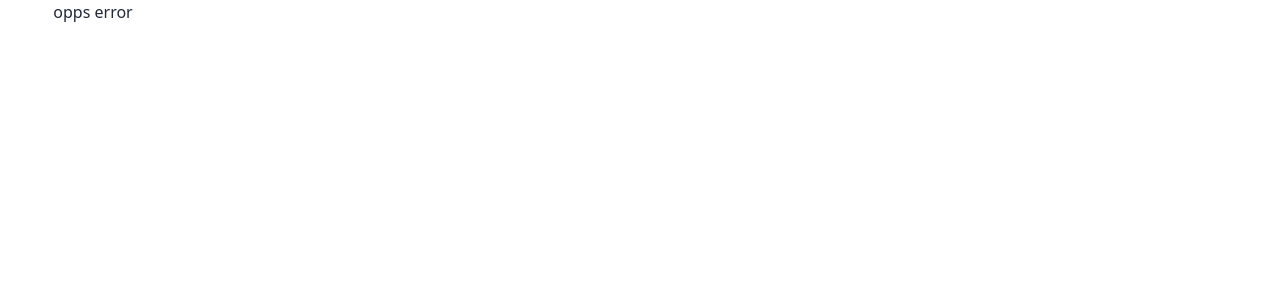
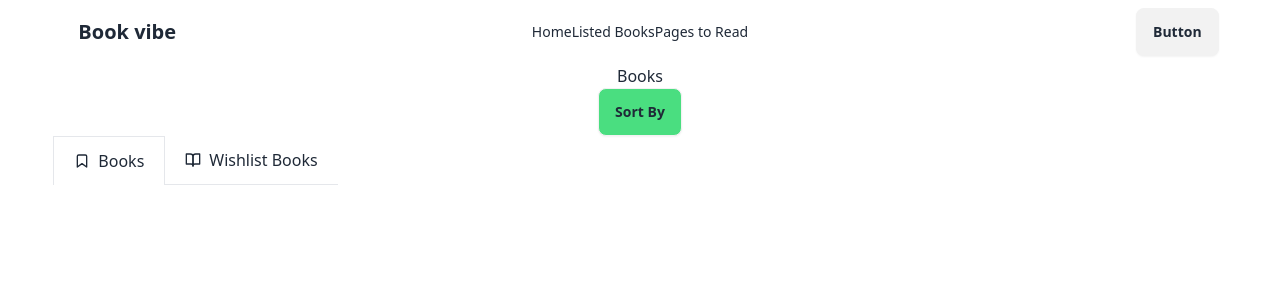
Before and after one commit to nizamuddinsangram/Book-Review-Website-public, a React (Vite) app: page /listed-book/wishlist in a window 1280 px wide. Before the commit this address had no page. Shown: the top 300 px of the page. Built offline with nearby package versions, Linux system fonts and the light colour scheme.

Commit message:
set dynamic data read and wish and show card

```diff
--- a/package.json
+++ b/package.json
@@ -14,6 +14,7 @@
     "match-sorter": "^6.3.4",
     "react": "^18.2.0",
     "react-dom": "^18.2.0",
+    "react-hot-toast": "^2.4.1",
     "react-router-dom": "^6.22.3",
     "sort-by": "^1.2.0",
     "sweetalert2": "^11.10.7"
--- a/src/Component/Banner.jsx
+++ b/src/Component/Banner.jsx
@@ -1,3 +1,4 @@
+import { Link } from "react-router-dom";
 import banner from "../../public/img7.avif";
 const Banner = () => {
   return (
@@ -9,9 +10,12 @@ const Banner = () => {
             Books to freshen <br />
             up your bookshelf
           </h2>
-          <button className="bg-green-500 text-white font-semibold py-2 px-4 rounded hover:bg-green-600">
+          <Link
+            to="/listed-book"
+            className="bg-green-500 text-white font-semibold py-2 px-4 rounded hover:bg-green-600"
+          >
             View The List
-          </button>
+          </Link>
         </div>
         {/* Right Side (40%) */}
         <div className="w-2/5">
--- a/src/Component/BookDetails.jsx
+++ b/src/Component/BookDetails.jsx
@@ -1,5 +1,6 @@
 import { useEffect, useState } from "react";
 import { useParams } from "react-router-dom";
+import { saveBook } from "../Utils/localStorage";
 import useFetchData from "../Utils/useFetchData";
 
 const BookDetails = () => {
@@ -9,13 +10,19 @@ const BookDetails = () => {
   useEffect(() => {
     if (data) {
       const single = data.find((item) => item.bookId == parseFloat(cardId));
-
       setSingleData(single);
     }
   }, [data, cardId]);
-  console.log(singleData);
-  //   const { image, bookName, category, rating, author } = singleData;
-
+  //   console.log(singleData);
+  //localStorage
+  const handleReadBooks = () => {
+    const key1 = "readBook";
+    saveBook(key1, singleData);
+  };
+  const handleWIshlist = () => {
+    const key2 = "wishlist";
+    saveBook(key2, singleData);
+  };
   return (
     <div className="flex justify-between items-center p-4 border rounded-lg shadow-md">
       {/* Left Side (Image) */}
@@ -57,10 +64,16 @@ const BookDetails = () => {
         </div>
         {/* Buttons */}
         <div className="flex">
-          <button className="bg-blue-500 btn text-white px-4 py-2 rounded-md mr-2">
+          <button
+            onClick={handleReadBooks}
+            className="bg-blue-500 btn text-white px-4 py-2 rounded-md mr-2"
+          >
             Read
           </button>
-          <button className="bg-gray-300 text-gray-700 px-4 py-2 rounded-md">
+          <button
+            onClick={handleWIshlist}
+            className="bg-gray-300 text-gray-700 px-4 py-2 rounded-md"
+          >
             Wishlist
           </button>
         </div>
--- /dev/null
+++ b/src/Component/ListedBooksCard.jsx
@@ -0,0 +1,55 @@
+import React from "react";
+import { Link } from "react-router-dom";
+
+const ListedBooksCard = ({ book }) => {
+  return (
+    <div className="border rounded-lg shadow-md flex p-4">
+      {/* Left Side (Image) */}
+      <div className="w-1/5">
+        <img src={book?.image} alt="Book Cover" className="w-full h-auto" />
+      </div>
+      {/* Right Side (Details) */}
+      <div className="w-4/5 pl-4">
+        {/* Title */}
+        <h2 className="text-xl font-bold mb-2">{book?.bookName}</h2>
+        {/* Author Name */}
+        <p className="text-gray-600 mb-2">Author: {book?.author}</p>
+        {/* Tags */}
+        <div className="flex flex-wrap mb-2">
+          {book?.tags?.map((tag, index) => (
+            <span
+              key={index}
+              className="bg-gray-200 text-gray-700 rounded-full px-2 py-1 text-sm mr-2 mb-2"
+            >
+              {tag}
+            </span>
+          ))}
+        </div>
+        {/* Horizontal Line */}
+        <hr className="my-2" />
+        {/* Publisher and Pages */}
+        <div className="flex mb-2">
+          <p className="text-gray-600 mr-4">Publisher: {book?.publisher}</p>
+          <p className="text-gray-600">Pages: {book?.totalPages}</p>
+        </div>
+        {/* Category, Rating, and View Details Button */}
+        <div className="flex items-center justify-between">
+          {/* Category and Rating */}
+          <div className="flex">
+            <p className="text-gray-600 mr-4">Category: {book?.category}</p>
+            <p className="text-gray-600">Rating: {book?.rating}</p>
+          </div>
+          {/* View Details Button */}
+          <Link
+            to={`/card/${book?.bookId}`}
+            className="bg-blue-500 text-white px-4 py-2 rounded-md"
+          >
+            View Details
+          </Link>
+        </div>
+      </div>
+    </div>
+  );
+};
+
+export default ListedBooksCard;
--- /dev/null
+++ b/src/Component/ReadBooks.jsx
@@ -0,0 +1,22 @@
+import { useEffect, useState } from "react";
+import { getBooks } from "../Utils/localStorage";
+import ListedBooksCard from "./ListedBooksCard";
+
+const ReadBooks = () => {
+  const [books, setBooks] = useState();
+  useEffect(() => {
+    const key1 = "readBook";
+    const savedBooks = getBooks(key1);
+    setBooks(savedBooks);
+  }, []);
+  console.log(books);
+  return (
+    <>
+      {books?.map((book) => (
+        <ListedBooksCard key={book.bookId} book={book} />
+      ))}
+    </>
+  );
+};
+
+export default ReadBooks;
--- /dev/null
+++ b/src/Component/Wishlist.jsx
@@ -0,0 +1,21 @@
+import { useEffect, useState } from "react";
+import { getBooks } from "../Utils/localStorage";
+import ListedBooksCard from "./ListedBooksCard";
+
+const Wishlist = () => {
+  const [wishlists, setWishlist] = useState();
+  useEffect(() => {
+    const key2 = "wishlist";
+    const savedWishlist = getBooks(key2);
+    setWishlist(savedWishlist);
+  }, []);
+  return (
+    <div>
+      {wishlists?.map((wishlist) => (
+        <ListedBooksCard book={wishlist} />
+      ))}
+    </div>
+  );
+};
+
+export default Wishlist;
--- a/src/Pages/ListedBooks/ListedBooks.jsx
+++ b/src/Pages/ListedBooks/ListedBooks.jsx
@@ -1,7 +1,58 @@
+import { useState } from "react";
+import { Link, Outlet } from "react-router-dom";
+
 const ListedBooks = () => {
+  const [tabIndex, setTabIndex] = useState(0);
   return (
-    <div>
-      <p> Listed Books</p>
+    <div className="text-center">
+      <p> Books</p>
+      <button className="btn bg-green-400">Sort By</button>
+      <div className="flex items-center overflow-x-auto overflow-y-hidden sm:justify-start flex-nowrap ">
+        <Link
+          to={``}
+          onClick={() => setTabIndex(0)}
+          className={`flex cursor-pointer items-center flex-shrink-0 px-5 py-3 space-x-2 ${
+            tabIndex === 0 ? "border border-b-0" : "border-b"
+          }  `}
+        >
+          <svg
+            xmlns="http://www.w3.org/2000/svg"
+            viewBox="0 0 24 24"
+            fill="none"
+            stroke="currentColor"
+            strokeWidth="2"
+            strokeLinecap="round"
+            strokeLinejoin="round"
+            className="w-4 h-4"
+          >
+            <path d="M19 21l-7-5-7 5V5a2 2 0 0 1 2-2h10a2 2 0 0 1 2 2z"></path>
+          </svg>
+          <span>Books</span>
+        </Link>
+        <Link
+          to={`wishlist`}
+          onClick={() => setTabIndex(1)}
+          className={`flex cursor-pointer items-center flex-shrink-0 px-5 py-3 space-x-2 ${
+            tabIndex === 1 ? "border border-b-0" : "border-b"
+          }  `}
+        >
+          <svg
+            xmlns="http://www.w3.org/2000/svg"
+            viewBox="0 0 24 24"
+            fill="none"
+            stroke="currentColor"
+            strokeWidth="2"
+            strokeLinecap="round"
+            strokeLinejoin="round"
+            className="w-4 h-4"
+          >
+            <path d="M2 3h6a4 4 0 0 1 4 4v14a3 3 0 0 0-3-3H2z"></path>
+            <path d="M22 3h-6a4 4 0 0 0-4 4v14a3 3 0 0 1 3-3h7z"></path>
+          </svg>
+          <span>Wishlist Books</span>
+        </Link>
+      </div>
+      <Outlet />
     </div>
   );
 };
--- a/src/Routers/Routers.jsx
+++ b/src/Routers/Routers.jsx
@@ -1,7 +1,10 @@
 import { createBrowserRouter } from "react-router-dom";
 import BookDetails from "../Component/BookDetails";
+import ReadBooks from "../Component/ReadBooks";
+import Wishlist from "../Component/Wishlist";
 import MainLayout from "../Layout/MainLayout";
 import Home from "../Pages/Home/Home";
+import ListedBooks from "../Pages/ListedBooks/ListedBooks";
 
 const router = createBrowserRouter([
   {
@@ -17,6 +20,20 @@ const router = createBrowserRouter([
         path: "/card/:cardId",
         element: <BookDetails />,
       },
+      {
+        path: "/listed-book",
+        element: <ListedBooks />,
+        children: [
+          {
+            index: true,
+            element: <ReadBooks />,
+          },
+          {
+            path: "wishlist",
+            element: <Wishlist />,
+          },
+        ],
+      },
     ],
   },
 ]);
--- /dev/null
+++ b/src/Utils/localStorage.jsx
@@ -0,0 +1,23 @@
+import toast from "react-hot-toast";
+
+export const getBooks = (key) => {
+  let books = [];
+  const storedBooks = localStorage.getItem(key);
+  if (storedBooks) {
+    books = JSON.parse(storedBooks);
+  }
+  return books;
+};
+
+export const saveBook = (key, book) => {
+  let books = getBooks(key);
+  const isExist = books.find((b) => b.bookId === book.bookId);
+  console.log(isExist);
+  console.log(book);
+  if (isExist) {
+    return toast.error("Book already exists");
+  }
+  books.push(book);
+  localStorage.setItem(key, JSON.stringify(books));
+  toast.success("Blog Bookmarked Successfully!");
+};
--- a/src/main.jsx
+++ b/src/main.jsx
@@ -1,5 +1,6 @@
 import React from "react";
 import ReactDOM from "react-dom/client";
+import { Toaster } from "react-hot-toast";
 import { RouterProvider } from "react-router-dom";
 import router from "./Routers/Routers";
 import "./index.css";
@@ -8,6 +9,7 @@ ReactDOM.createRoot(document.getElementById("root")).render(
   <React.StrictMode>
     <div className="w-11/12 mx-auto">
       <RouterProvider router={router}></RouterProvider>
+      <Toaster />
     </div>
   </React.StrictMode>
 );
```
Also changed, not shown: 1 other file (tests, documents, lock files or other folders).
